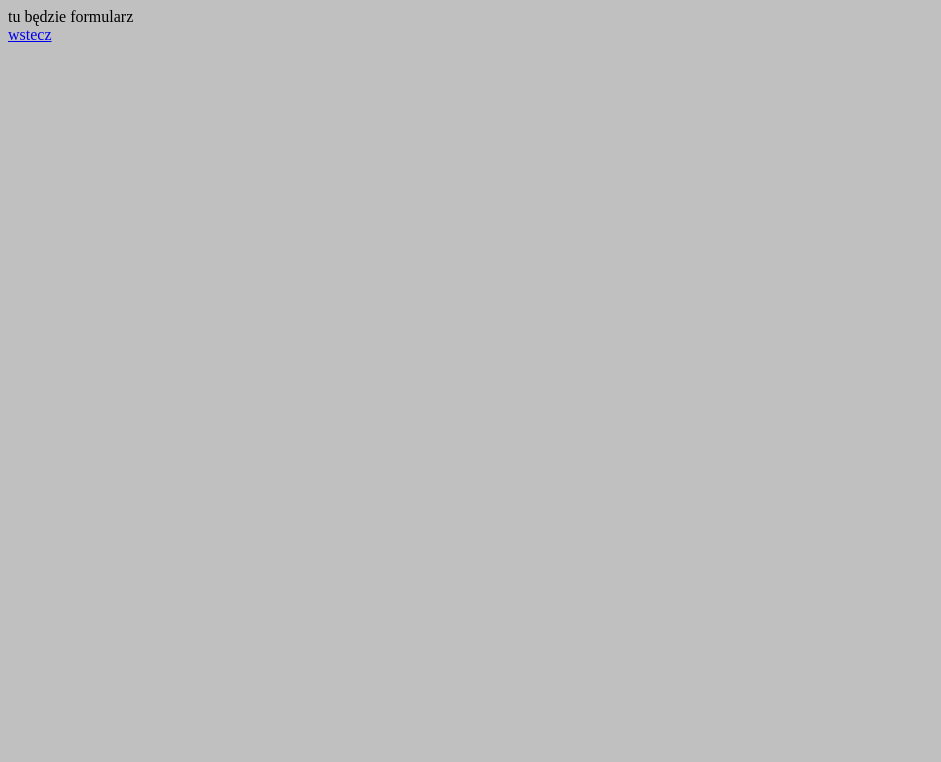
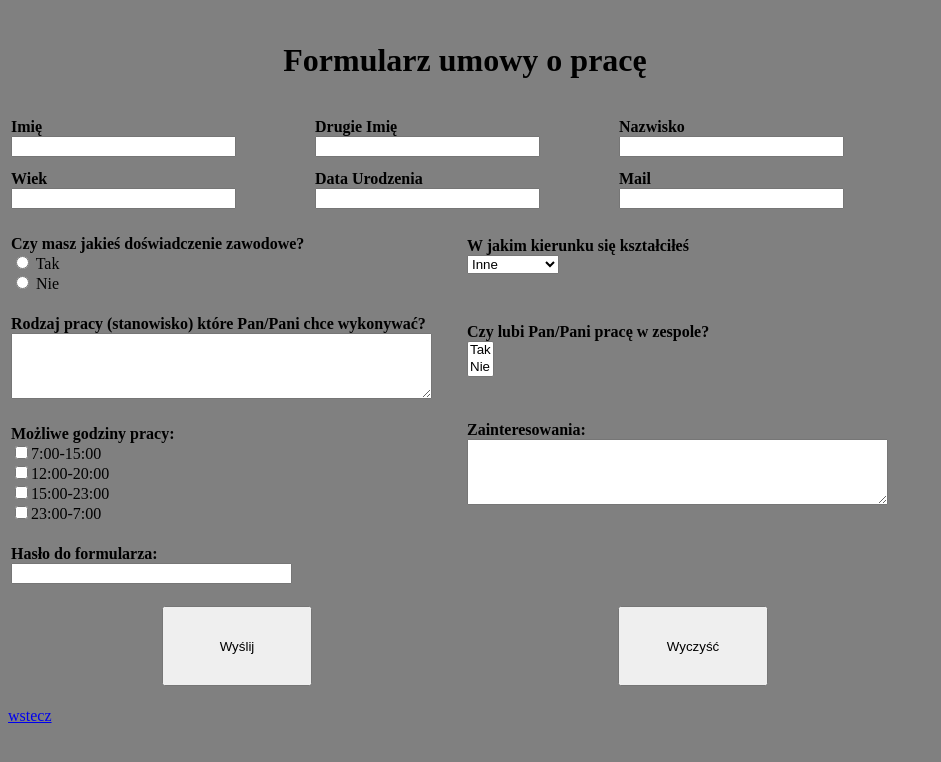
Before and after one commit to Tymonn07/zadania, a plain HTML site: page Formularz_Kuźnicki.html in a window 1280 px wide. Shown: the whole page, without its empty margins (0-941 px from the left). Drawn offline with Linux system fonts and the light colour scheme.

Commit message:
Formularz_Kuźnicki.html

```diff
--- a/Formularz_Kuźnicki.html
+++ b/Formularz_Kuźnicki.html
@@ -12,8 +12,108 @@
 		</head>
 
 
-		<body bgcolor="silver">
-				tu będzie formularz
+		<body bgcolor="808080">
+				<form enctype="text/plain" action="email4tymon@gmail.com" subject="formularz_dane" method="Post">
+
+			<table>
+				<thead>
+
+				<tr height="100">
+					<td colspan="6" width="900" align=middle><h1>Formularz umowy o pracę</h1></td>
+				</tr>
+
+				</thead>
+				<tbody>
+
+					<tr style="border-collapse: collapse;" height="50">
+						<td colspan="2" width="300"><b align=left>Imię</b> <br> <input name="Imie" size="25"></td>
+						<td colspan="2" width="300"><b align=left>Drugie Imię</b> <br> <input name="DrugieImie" size="25"></td>
+						<td colspan="2" width="300"><b align=left>Nazwisko</b> <br> <input name="Nazwisko" size="25"></td>
+					</tr>
+
+
+					<tr height="50">
+						<td colspan="2" width="300"><b align=left>Wiek</b> <br> <input name="DataUrodzenia" size="25"></td>
+						<td colspan="2" width="300"><b align=left>Data Urodzenia</b> <br> <input name="DataUrodzenia" size="25"></td>
+						<td colspan="2" width="300"><b align=left>Mail</b> <br> <input name="Mail" size="25"></td>
+					</tr>
+
+
+					<tr height="50">
+						<td colspan="3" width="450">
+							<br><b>Czy masz jakieś doświadczenie zawodowe?</b>
+							<br>
+							<input type="radio" name="Doswiadczenie" value="tak"> Tak
+							<br>
+							<input type="radio" name="Doswiadczenie" value="nie"> Nie
+
+
+						</td>
+
+						<td colspan="3" width="450">
+							<b align=left>W jakim kierunku się kształciłeś</b>
+							<br>
+							<select>
+								<option value="Inne">Inne</option>
+								<option value="Informatyka">Informatyka</option>
+								<option value="Elektryka">Elektryka</option>
+								<option value="Inzynieria">Inżynieria</option>
+								<option value="Robotyka">Robotyka</option>
+							</select>
+						</td>
+					</tr>
+
+					<tr height="50">
+						<td colspan="3" width="450">
+							<br><b align=left>Rodzaj pracy (stanowisko) które Pan/Pani chce wykonywać?<b>
+							<textarea cols="50" rows="4"></textarea>
+						</td>
+						<td colspan="3" width="450"><b align=left>Czy lubi Pan/Pani pracę w zespole?</b>
+							<br>
+							<select name="System operacyjny" multiple size="2">
+								<option>Tak</option>
+							<option>Nie</option>
+							</select>
+						</td>
+					</tr>
+
+					<tr style="border-collapse: collapse;" height="50">
+						<td colspan="3" width="450">
+							<br><b align=left>Możliwe godziny pracy:</b><br>
+							<input type="checkbox" name="Godziny" value="sp">7:00-15:00<br>
+							<input type="checkbox" name="Godziny" value="dd">12:00-20:00<br>
+							<input type="checkbox" name="Godziny" value="pd">15:00-23:00<br>
+							<input type="checkbox" name="Godziny" value="ds">23:00-7:00
+						</td>
+						<td colspan="3" width="450">
+							<b align=left>Zainteresowania: </b>
+							<textarea cols="50" rows="4"></textarea>
+						</td>
+					</tr>
+
+					<tr height="50">
+						<td colspan="3" width="450">
+						<br><b align=left>Hasło do formularza: </b><br>
+							<input type="password" name="Haslo" size="32">
+						</td>
+						<td colspan="3" width="450"></td>
+					</tr>
+
+					<tr style="border-collapse: collapse;" height="50">
+						<td colspan="3" width="450" align=middle>
+						<br><input type="submit" value="Wyślij" style="height:80px; width:150px">
+						</td>
+
+						<td colspan="3" width="450" align=middle>
+						<br><input type="reset" value="Wyczyść" style="height:80px; width:150px">
+						</td>
+					</tr>
+
+
+				</tbody>
+			</table>
+
+		</form>
 				<br>
 				<a href="index.html">wstecz</a>
 
```
